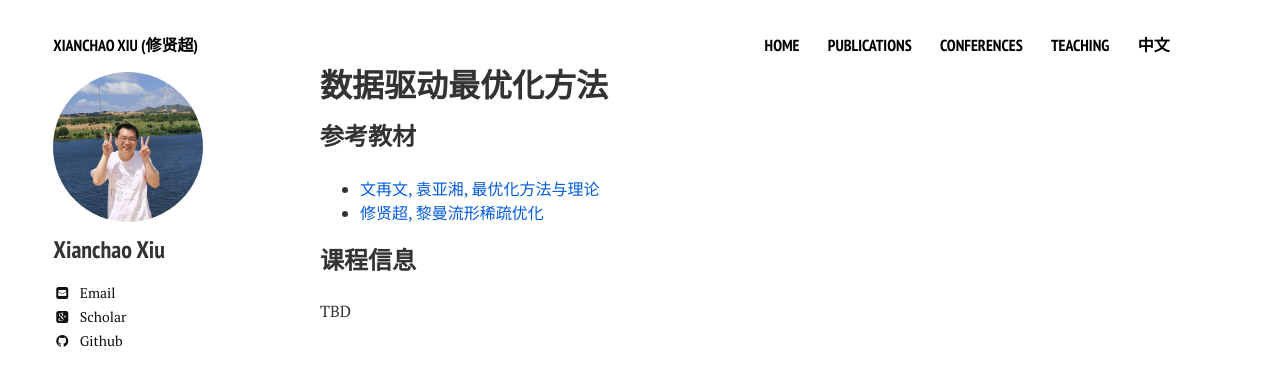
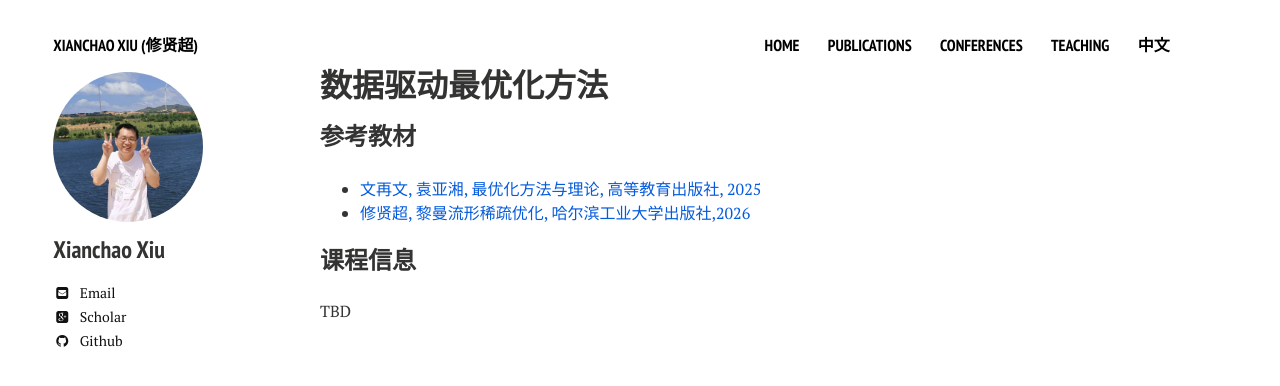
Before and after one commit to xianchaoxiu/xianchaoxiu.github.io, a Jekyll site: the page built from teaching/OPT/2026/index.md, in a window 1280 px wide. Shown: the top 386 px of the page. Built offline with Jekyll 4.4.1, drawn with Linux system fonts in a browser that asks for light colours; nearby versions of some CDN libraries.

Commit message:
Update index.md

```diff
--- a/teaching/OPT/2026/index.md
+++ b/teaching/OPT/2026/index.md
@@ -9,8 +9,8 @@ share: false
 
 ### 参考教材
 
-* <a href="http://faculty.bicmr.pku.edu.cn/~wenzw/optbook.html" class="textlink" target="_blank"> 文再文, 袁亚湘, 最优化方法与理论</a><br>
-* <a href="https://xianchaoxiu.github.io/chinese/book/OPT/" class="textlink" target="_blank"> 修贤超, 黎曼流形稀疏优化 </a><br>
+* <a href="http://faculty.bicmr.pku.edu.cn/~wenzw/optbook.html" class="textlink" target="_blank"> 文再文, 袁亚湘, 最优化方法与理论, 高等教育出版社, 2025</a><br>
+* <a href="https://xianchaoxiu.github.io/chinese/book/OPT/" class="textlink" target="_blank"> 修贤超, 黎曼流形稀疏优化, 哈尔滨工业大学出版社,2026 </a><br>
 
 
 ### 课程信息
```
